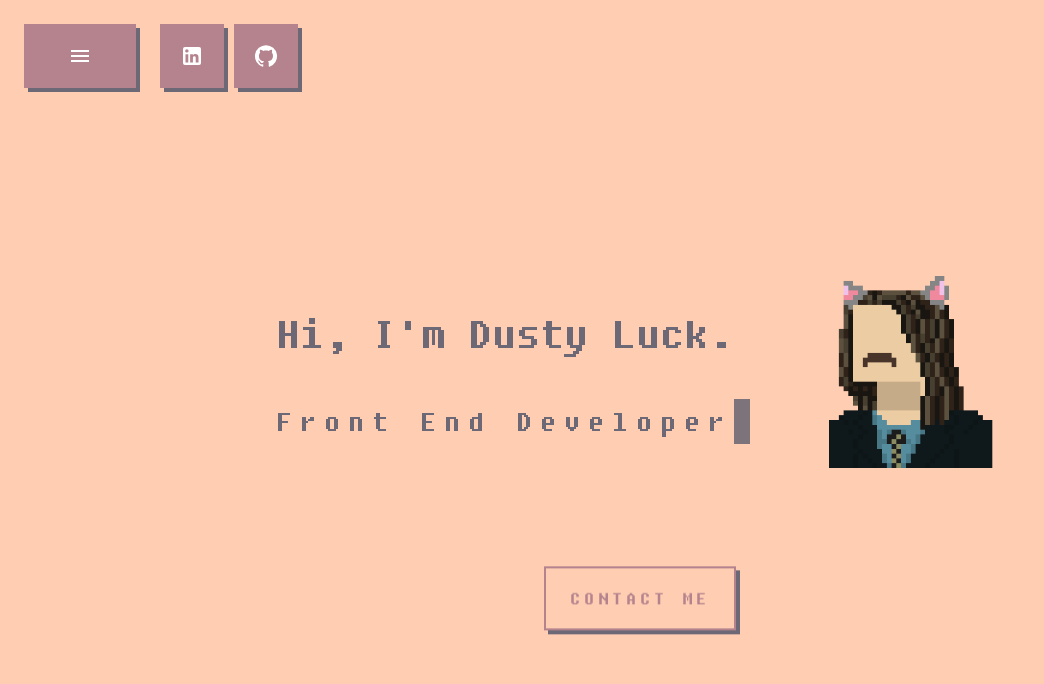
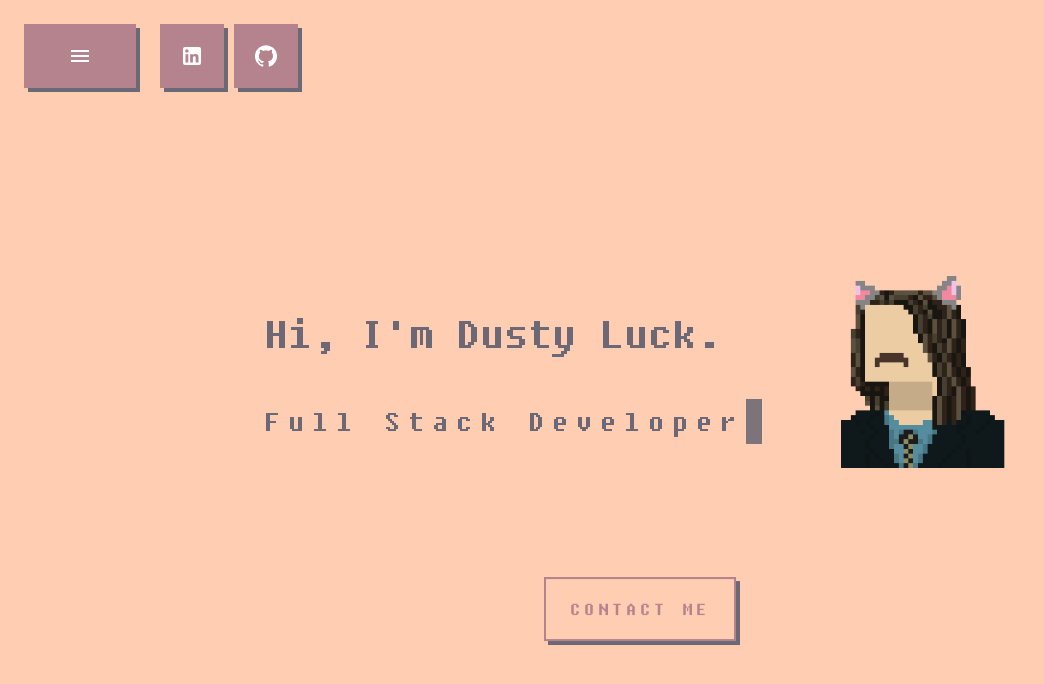
Before and after one commit to goingdust/portfolio, a Next.js app: page / in a window 1280 px wide. Shown: the top 684 px of the page, without its empty margins (0-1044 px from the left). Built offline with nearby package versions, Linux system fonts and the light colour scheme.

Commit message:
Change from front end to full stack

```diff
--- a/components/Home/index.module.scss
+++ b/components/Home/index.module.scss
@@ -28,7 +28,7 @@
 			display: flex;
 			flex-direction: column;
 			justify-content: center;
-			width: 30.5rem;
+			width: 32rem;
 			@include for_breakpoint(mobile) {
 				width: fit-content;
 			}
--- a/components/Home/index.tsx
+++ b/components/Home/index.tsx
@@ -82,7 +82,7 @@ const Home = () => {
 					</div>
 					<div className={styles.headingContainer}>
 						<h2 className={`${styles.homeSubtitle} ${h1Finished ? styles.show : ''}`} />
-						<h2 className={styles.homeSubtitleHidden}>Front End Developer</h2>
+						<h2 className={styles.homeSubtitleHidden}>Full Stack Developer</h2>
 					</div>
 				</header>
 				<Image
--- a/styles/_variables.scss
+++ b/styles/_variables.scss
@@ -13,7 +13,7 @@ $options1: (
 );
 
 $h2-delay: calc((str-length($greeting) * $type-speed) + $default-delay + calc($type-speed * 6));
-$job-title: 'Front End Developer';
+$job-title: 'Full Stack Developer';
 $speeds2: (
 	type: $type-speed,
 );
```
